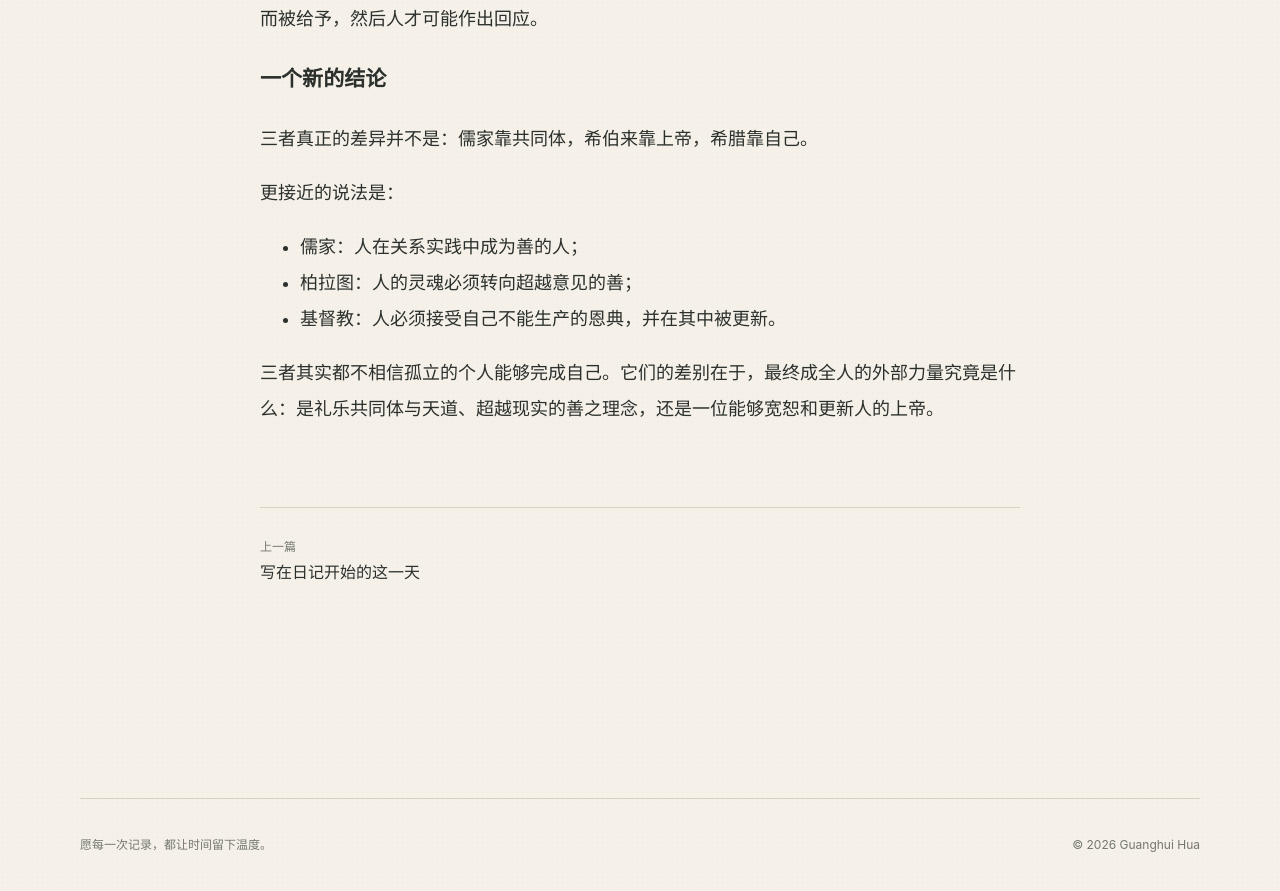
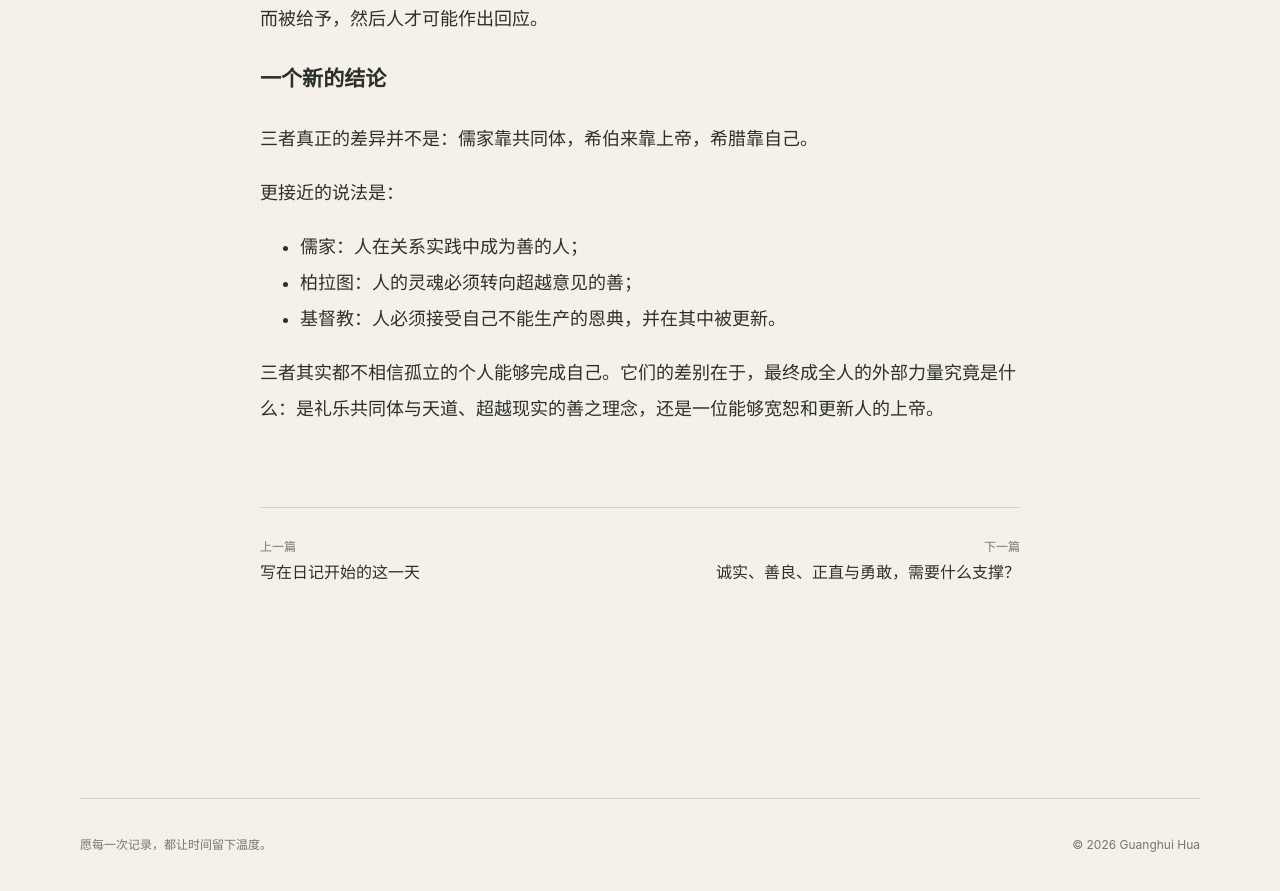
Before and after one commit to guanghuihua/guanghuihua.github.io, a Jekyll site: the page built from _posts/2026-07-14-shendu-and-community.md, in a window 1280 px wide and 900 px high, scrolled down 3786 px. Shown: the top 891 px of the window. Built offline with Jekyll 4.4.1, drawn with Linux system fonts in a browser that asks for light colours; some of the changed lines change nothing that is shown.

Commit message:
07172026update

```diff
--- a/_layouts/post.html
+++ b/_layouts/post.html
@@ -19,7 +19,7 @@
   </div>
 
   {% if page.original_url %}
-    <p class="original-source">本文由旧博客迁移而来。<a href="{{ page.original_url }}" target="_blank" rel="noopener noreferrer">查看原文 ↗</a></p>
+    <p class="original-source">{% if page.source_note %}{{ page.source_note }}。{% else %}本文由旧博客迁移而来。{% endif %}<a href="{{ page.original_url }}" target="_blank" rel="noopener noreferrer">查看原文 ↗</a></p>
   {% endif %}
 
   <footer class="post-navigation">
--- /dev/null
+++ b/_posts/2026-07-17-virtue-needs-support.md
@@ -0,0 +1,123 @@
+---
+title: "诚实、善良、正直与勇敢，需要什么支撑？"
+date: 2026-07-17 00:00:00 +0800
+tags: [教育, 品格, 诚实, 善良, 正直, 勇敢]
+excerpt: "美德不是几句孤立的褒义词，它需要认知、判断、边界和行动能力作为支撑。"
+original_url: "https://www.zhihu.com/question/2058498240933369351/answer/2058694786698294501"
+source_note: "依据知乎作者“墨苍离”的回答及我读到的正文整理"
+---
+
+今天读到一篇讨论教育的帖子。它提出：如果不知道诚实、善良、正直和勇敢背后的逻辑，那么我们对孩子进行的所谓品格教育，很容易只剩下一组空洞的褒义词，甚至成为变相的谎言。
+
+下面的内容依据我读到的正文整理，去掉了页面断行和页码，并重新划分了段落。
+
+## 原帖内容整理
+
+### 诚实：面对现实的认知能力
+
+诚实常被误以为是一种品格，其实它首先是一种认知。诚实可以让一个人更准确地处理现实，而不是沉迷于自我欺骗。
+
+它的核心绝非“我不撒谎，所以我是好人”，而是：
+
+- 我能不能承认事实就是事实；
+- 我能不能承认自己不知道；
+- 我能不能承认自己错了；
+- 我能不能承认对方并不是我幻想中的样子；
+- 我能不能承认这个世界有规则，也有漏洞，有善意，也有恶意。
+
+一个人如果没有诚实，他首先欺骗的是自己。他会把懦弱包装成谨慎，把贪婪包装成上进，把无能包装成怀才不遇，把伤害别人包装成“我也是没办法”。
+
+所以，教孩子诚实，不是让他见人就掏心掏肺，不是让他把所有秘密都告诉别人，也不是让他在任何场合都机械地说真话。教他诚实，是让他不要欺骗自己。因为一个人一旦长期欺骗自己，他的判断力就会逐渐失效。
+
+### 善良：有判断、有边界的克制
+
+善良常被误以为是一种软弱，其实它是一种能力。
+
+真正的善良意味着：
+
+- 我有能力伤害你，但我选择克制；
+- 我看见你的弱处，但我不利用它；
+- 我知道这个世界可以很脏，但我不主动把自己变成脏东西的一部分；
+- 我能分辨谁值得帮助，谁只是在消耗别人；
+- 我能在保护自己的前提下，给别人一点余地。
+
+没有边界的善良，不叫善良，而是缺少自我保护的软弱；没有判断的善良，不叫善良，而是认知上的懒惰。没有力量的善良，很多时候只是讨好、害怕冲突、害怕被抛弃，或者希望通过“我对你好”换取安全感。
+
+所以，教孩子善良，绝不是教他当一个任人伤害的“好人”，而是教他：
+
+- 不要以伤害弱者来证明自己强；
+- 不要因为吃过亏，就把亏转嫁给更弱的人；
+- 不要因为见过黑暗，就开始崇拜黑暗；
+- 不要因为别人腐烂，就允许自己也跟着腐烂。
+
+这才是善良的底层逻辑。
+
+### 正直：一种稳定的自我结构
+
+正直并不等于永远不变通。正直是一种稳定的自我结构。说得直接一些，就是一个人心里要有几样不能出卖的东西。
+
+钱可以买到很多东西，但不能买走你的底线；权力可以压迫很多人，但不能压到你连自己是谁都忘记；环境可以逼你妥协，但不能让你把每一次妥协都美化成成熟。别人可以腐烂，但你不能把“大家都这样”当成自己腐烂的许可证。
+
+正直的意义，是让人在逆境与诱惑中仍然守住良知的底线。
+
+有些人每失败一次，就少掉一块自己。今天为了利益说一句违心话，明天为了关系做一件厌恶的事，后天为了安全背叛一个信任自己的人。久而久之，他确实“适应社会”了，却也再也无法面对自己。
+
+这种人的聪明，只是把灵魂分期付款卖了出去。
+
+### 勇敢：恐惧不能独自替我作决定
+
+勇敢是一种经过风险判断之后的行动能力。
+
+明知道会付出代价，但这件事如果不做，自己会埋怨自己，那就去做；明知道沉默更加安全，但沉默会让更弱的人受到伤害，那就发声；明知道反抗不一定成功，但不反抗就一定会被驯化，那就反抗。
+
+勇敢不是没有恐惧，而是恐惧仍然存在，但它没有资格独自替你作决定。
+
+### 教育不是培养毫无防备的好人
+
+“社会如此黑暗，为什么还要教孩子诚实、善良与正直？”这个问题本身并不成立。
+
+真正的问题是：我们究竟是在教孩子成为一个毫无防备的好人，还是在教他成为一个有判断、有边界、有力量的人？
+
+前者当然可能伤害他，后者才是真正的教育。教育孩子这些品质，不是为了让他永远相信童话，恰恰是为了让他在童话破碎以后，仍然有能力成为一个完整而有尊严的人。
+
+## 我的看法
+
+这篇帖子的价值，在于它拒绝把美德理解为几个悦耳的标签，而是把美德重新放进真实世界的风险、诱惑和权力关系中。它提醒我：一种品质只有落实为判断和行动能力，才不会在现实面前变得脆弱。
+
+其中最有力量的部分，是它把诚实首先指向了自欺。人最危险的谎言，往往不是说给别人听的，而是为了保护自我形象而说给自己听的。当一个人不断重新命名自己的懦弱、贪婪和伤害，他就不仅失去了道德上的诚实，也失去了认识现实的能力。
+
+这与我此前思考的“慎独”形成了直接联系。慎独并不仅是无人看见时仍然遵守规范，它更深的一层也许是：没有观众、没有掌声、也没有借口时，我能否诚实地面对自己的动机。
+
+不过，帖子中的一些判断仍然需要补充。
+
+### 诚实不只是认知，也是一种关系责任
+
+诚实确实包含承认事实、错误和无知的能力，但不能完全归结为认知。一个精明的骗子可能非常了解现实，也很少欺骗自己，却仍然有意识地欺骗别人。
+
+因此，诚实至少有两个方向：对自己不自欺，是认识现实的能力；对他人不故意制造虚假，则是维护信任的道德责任。前者让判断成为可能，后者让共同生活成为可能。
+
+### 善良不只是强者选择不伤害
+
+“我有能力伤害你，但选择克制”很好地说明了力量与边界，却还不足以定义善良。一个人完全可能不伤害别人，同时对别人的痛苦漠不关心。
+
+善良不仅是停止作恶，也包含主动看见、关心和承担。在某些时候，它意味着为一个与自己无关的人付出时间和代价。善良当然需要边界，但边界的目的不是把自己封闭起来，而是使关怀能够持续，而不被利用和耗尽。
+
+### 正直不是永远忠于原来的自己
+
+稳定的自我结构十分重要，但稳定不能变成僵硬。如果一个人的底线本身建立在偏见或错误上，那么拒绝改变未必是正直，也可能只是顽固。
+
+真正的正直不是“我永远不改变”，而是：我愿意让自己的原则接受事实和他人的检验；一旦发现自己错了，也有勇气修改立场。正直所维持的不是某个永远不变的答案，而是对真相和良知持续负责的态度。
+
+### 勇敢也需要共同判断
+
+风险计算之后仍然行动，是对勇敢很好的描述。但“即使失败也要反抗”同样可能被冲动、自我感动或错误的正义感利用。勇敢不能只有意志，还需要理解情境、听取他人意见，并对行动可能伤害的人负责。
+
+这也说明，美德不能只依靠一个孤立个体的力量。诚实需要别人指出我们的盲点，善良需要共同体提供互助和边界，正直需要可以公开讨论的原则，勇敢也需要人与人之间的支持。个人必须形成内在结构，但这种结构仍然是在关系和共同生活中形成、修正与接受检验的。
+
+## 暂时的结论
+
+这篇帖子可以被看作一种现代的“慎独论”：它强调人在没有童话保护、没有外界监督，甚至面对现实诱惑时，仍然不能欺骗自己、出卖自己，也不能把承受过的恶继续传递给更弱的人。
+
+但我想在它的结论上再增加一句：
+
+> 美德不是脆弱的天真，也不只是强者的自我防护；它是在真相、关系与风险之中，仍然能够选择不让恶经由自己继续传递的能力。
```
